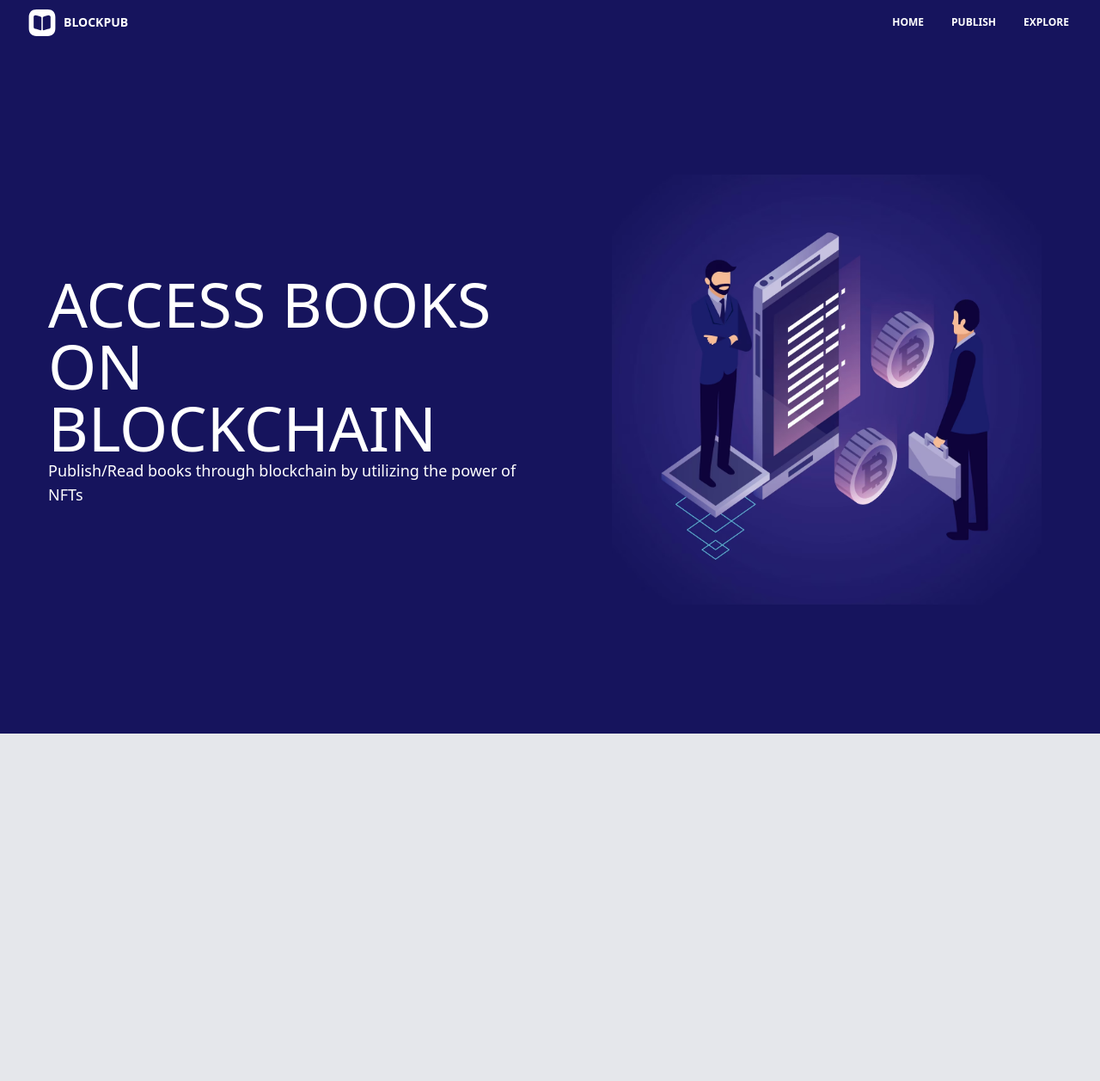
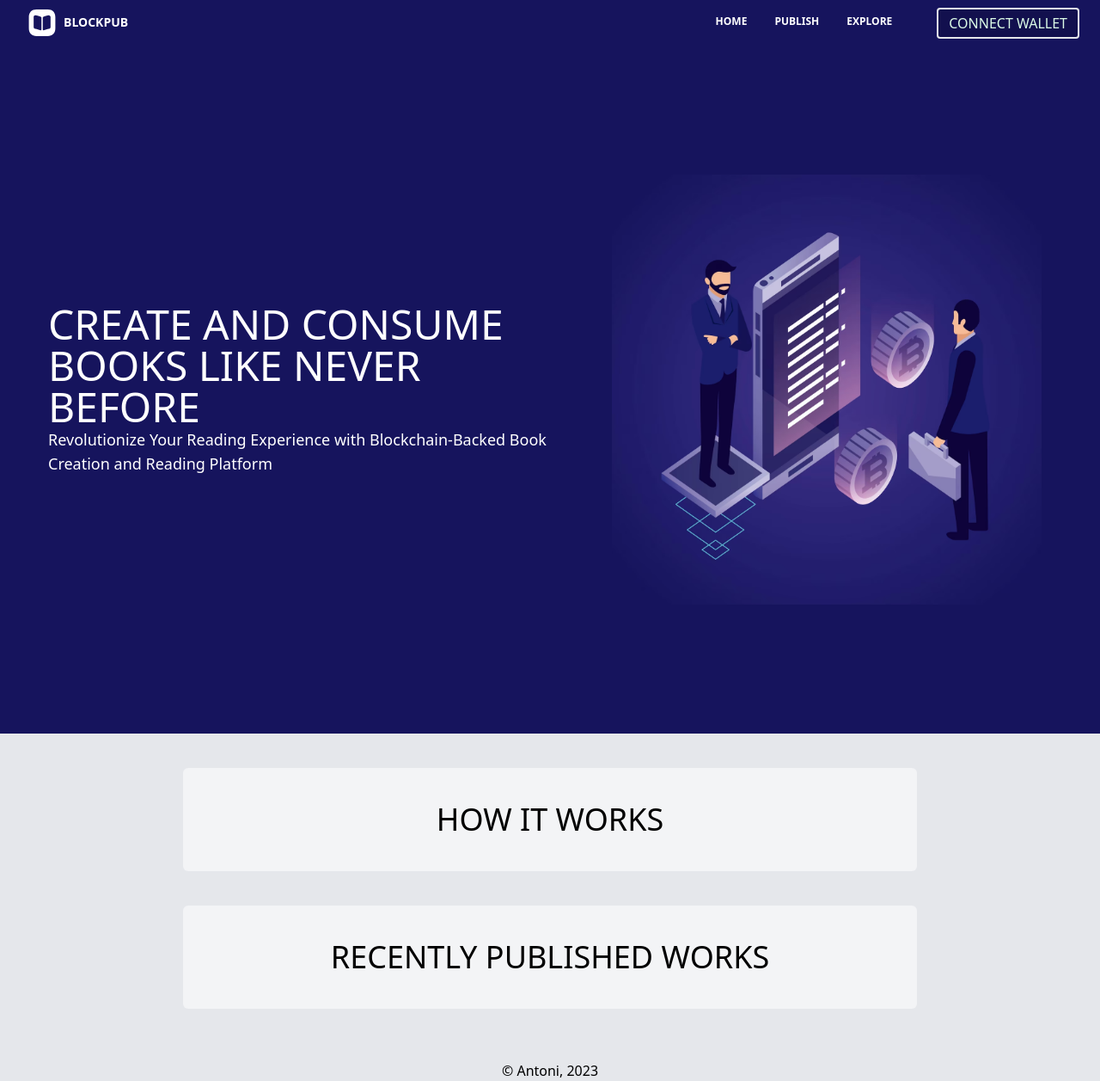
Before and after one commit to ANTONINEUTRON/block_pub, a Next.js app: page / in a window 1280 px wide. Shown: the whole page at 86% size. Before the commit the page ends 1013 px from the top, so only its background shows below. Built offline with nearby package versions, Linux system fonts and the light colour scheme.

Commit message:
Implemented Wallet connect and showing logic

```diff
--- a/app/layout.js
+++ b/app/layout.js
@@ -4,6 +4,7 @@ import ToastCont from '@/components/toast_cont';
 import Head from 'next/head';
 import { usePathname } from 'next/navigation';
 import Navbar from '@/components/navbar';
+import AddressContextComp from '@/context/address_context';
 
 export const metadata = {
   title: 'Create Next App',
@@ -17,14 +18,18 @@ export default function RootLayout({ children }) {
       <Head>
         <meta name="viewport" content="initial-scale=1, width=device-width" />
       </Head>
-      <body className="antialiased mb-40 lg:mx-auto">
+
+      <AddressContextComp>
+        <body className="antialiased mb-0 lg:mx-auto">
           <ToastCont />
           <Navbar />
           {/* <Sidebar /> */}
           <main className="flex-auto min-w-0 flex flex-col md:px-0">
             {children}
           </main>
+          <footer className='flex justify-center mt-5'>&copy; Antoni, 2023</footer>
         </body>
+      </AddressContextComp>
     </html>
   )
 }
--- a/app/page.js
+++ b/app/page.js
@@ -14,8 +14,8 @@ export default function Home() {
         <div className='w-full h-screen grid grid-cols-1 md:grid-cols-2 gap-2 bg-[#16145d]'>
           <div className='flex flex-col justify-center items-center'>
             <div className='ml-14 text-white'>
-              <div className='text-7xl'>ACCESS BOOKS ON BLOCKCHAIN</div>
-              <div className='text-lg'>Publish/Read books through blockchain by utilizing the power of NFTs</div>
+              <div className='text-5xl'>CREATE AND CONSUME BOOKS LIKE NEVER BEFORE</div>
+              <div className='text-lg'>Revolutionize Your Reading Experience with Blockchain-Backed Book Creation and Reading Platform </div>
             </div>
           </div>
           <div className='hidden md:flex justify-center items-center'>
@@ -23,6 +23,16 @@ export default function Home() {
           </div>
         </div>
       </section>
+
+      <section className='flex my-10 justify-center container dark:bg-gray-900 bg-gray-100 py-10 px-5 rounded-md md:w-2/3 md:mx-auto'>
+        <h1 className='text-4xl'>HOW IT WORKS</h1>
+
+      </section>
+
+      <section className='flex mb-10 justify-center container dark:bg-gray-900 bg-gray-100 py-10 px-5 rounded-md md:w-2/3 md:mx-auto'>
+        <h1 className='text-4xl'>RECENTLY PUBLISHED WORKS</h1>
+
+      </section>
     </>
   );
 }
--- a/components/navbar.jsx
+++ b/components/navbar.jsx
@@ -3,6 +3,8 @@
 import React from "react";
 import Link from 'next/link';
 import { motion } from 'framer-motion';
+import WalletButton from "./wallet_button";
+import { FaBars } from 'react-icons/fa';
 
 export default function Navbar({ fixed }) {
   const [navbarOpen, setNavbarOpen] = React.useState(false);
@@ -10,7 +12,7 @@ export default function Navbar({ fixed }) {
     <>
       <nav className="relative flex flex-wrap items-center justify-between px-2 bg-[#16145d]">
         <div className="container px-4 mx-auto flex flex-wrap items-center justify-between">
-          <div className="w-full relative flex justify-between lg:w-auto lg:static lg:block lg:justify-start">
+          <div className="w-full relative flex justify-between md:w-auto md:static md:block md:justify-start">
             <Link
               className="text-sm font-bold leading-relaxed flex items-center mr-4 py-2 whitespace-nowrap uppercase text-white"
               href="/"
@@ -19,21 +21,22 @@ export default function Navbar({ fixed }) {
               BlockPub
             </Link>
             <button
-              className="text-white cursor-pointer text-xl leading-none px-3 py-1 border border-solid border-transparent rounded bg-transparent block lg:hidden outline-none focus:outline-none"
+              className="text-white cursor-pointer text-xl leading-none px-3 py-1 border border-solid border-transparent rounded bg-transparent block md:hidden outline-none focus:outline-none"
               type="button"
               onClick={() => setNavbarOpen(!navbarOpen)}
             >
               <i className="fas fa-bars"></i>
+              <FaBars/>
             </button>
           </div>
           <div
             className={
-              "lg:flex flex-grow items-center" +
+              "md:flex flex-grow items-center" +
               (navbarOpen ? " flex" : " hidden")
             }
             id="example-navbar-danger"
           >
-            <ul className="flex flex-col lg:flex-row list-none lg:ml-auto">
+            <ul className="flex flex-col md:flex-row list-none md:ml-auto">
               <li className="nav-item">
                 <Link
                   className="px-3 py-2 flex items-center text-xs uppercase font-bold leading-snug text-white hover:opacity-75"
@@ -57,6 +60,9 @@ export default function Navbar({ fixed }) {
                 >
                   <span className="ml-2">Explore</span>
                 </Link>
+              </li>
+              <li className="nav-item">
+                <WalletButton />
               </li>
             </ul>
           </div>
--- a/components/wallet_button.jsx
+++ b/components/wallet_button.jsx
@@ -1,16 +1,32 @@
-import { useState } from "react";
+import { AddressContext } from "@/context/address_context";
+import { useEffect } from "react";
+import { useContext } from "react";
+import { toast } from "react-toastify";
+import { connectWallet } from "@/utils/wallet_helpers";
 
-/**
+/**onClick={(event)=>!walletAddress ? connectWallet : disconnectWallet}>
  *
  * @returns button - when clicked toggles between connecting and disconnecting wallet
  */
-export default function WalletHandler(){
-    const [walletAddress,setWalletAddress] = useState("");
+export default function WalletButton(){
+    const addressRef = useContext(AddressContext);
+
+    useEffect(()=>{
+        console.log(addressRef.current);
+    }, [addressRef.current]);
+
+    const connectUserWallet = (event)=>{
+        if(addressRef.current == null){
+            connectWallet(addressRef);
+        }else{
+            toast("Wallet is already connected");
+        }
+    }
 
     return (
-        <button class="inline-flex items-center bg-gray-100 border-0 py-1 px-3 focus:outline-none hover:bg-gray-200 rounded  mt-4 md:mt-0"
-            onClick={(event)=>!walletAddress ? connectWallet : disconnectWallet}>
-            {!walletAddress ? (
+        <button className="inline-flex items-center bg-[#12104e] border-2 py-1 px-3 focus:outline-none rounded text-green-100 md:ml-10 mt-4 md:mt-0"
+            onClick={connectUserWallet}>
+            {addressRef.current == null ? (
                 <>
                 CONNECT WALLET
                 </>
@@ -18,24 +34,13 @@ export default function WalletHandler(){
             :
             (
                 <>
-                {truncate(wallet)}
+                {truncate(addressRef.current)}
                 </>
             )}
         </button>
     );
 }
 
-
-const connectWallet = (event)=>{
-    event.preventDefault();
-
-}
-
-const disconnectWallet = (event)=>{
-    event.preventDefault();
-
-}
-
 const truncate = (str)=>{
     return str.slice(0,4)+"......"+str.slice(str.length-4);
 }
--- /dev/null
+++ b/context/address_context.jsx
@@ -0,0 +1,15 @@
+"use client";
+import { createContext, useRef } from "react"
+
+
+export const AddressContext = createContext();
+
+export default function AddressContextComp({children}){
+    const address = useRef(null);
+
+    return (
+        <AddressContext.Provider value={address}>
+            {children}
+        </AddressContext.Provider>
+    );
+}
--- a/package.json
+++ b/package.json
@@ -25,6 +25,7 @@
     "postcss": "^8.4.21",
     "react": "18.2.0",
     "react-dom": "18.2.0",
+    "react-icons": "^4.8.0",
     "react-pdf": "^6.2.2",
     "react-toastify": "^9.1.1",
     "tailwindcss": "^3.2.7",
```
Also changed, not shown: 1 other file (tests, documents, lock files or other folders). Lines whose indentation alone changed are shown as unchanged.
